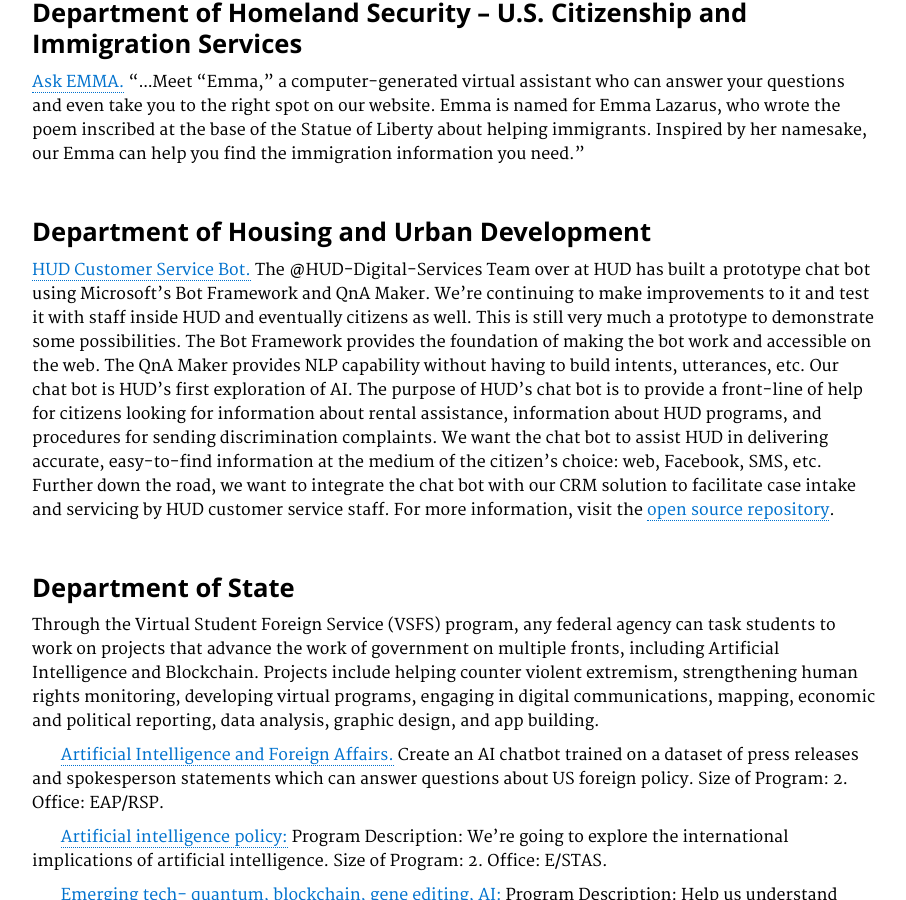
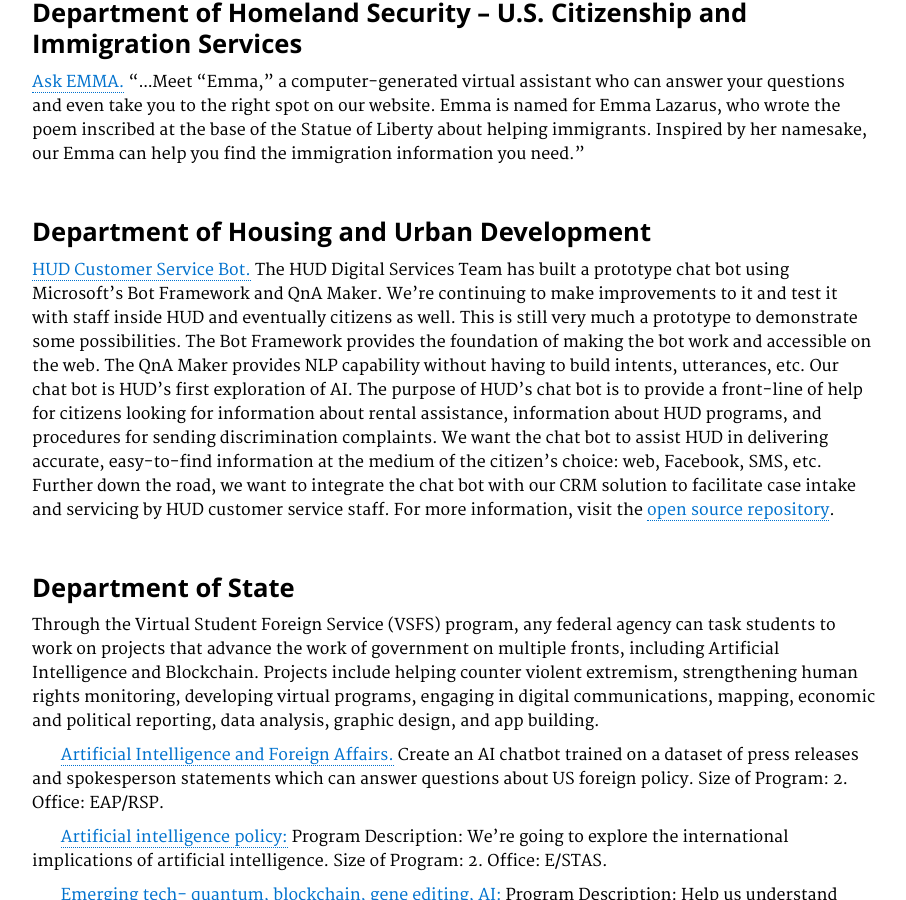
Before and after one commit to GSA/emerging-technology-atlas, a Jekyll site: the page built from pages/artificial-intelligence-programs.md, in a window 1280 px wide and 900 px high, scrolled down 1087 px. Shown: the whole window, without its empty margins (350-1256 px from the left). Built offline with Jekyll 4.4.1, drawn with Linux system fonts in a browser that asks for light colours.

Commit message:
Update artificial-intelligence-programs.md

```diff
--- a/pages/artificial-intelligence-programs.md
+++ b/pages/artificial-intelligence-programs.md
@@ -28,7 +28,7 @@ National Cancer Institute’s Smokefree.gov is working on a pilot to create a qu
 <a href="https://www.uscis.gov/emma">Ask EMMA.</a> "...Meet “Emma,” a computer-generated virtual assistant who can answer your questions and even take you to the right spot on our website. Emma is named for Emma Lazarus, who wrote the poem inscribed at the base of the Statue of Liberty about helping immigrants. Inspired by her namesake, our Emma can help you find the immigration information you need."
 
 ### Department of Housing and Urban Development
-<a href="https://hud-rental-assistance-bot.herokuapp.com/">HUD Customer Service Bot.</a> The @HUD-Digital-Services Team over at HUD has built a prototype chat bot using Microsoft's Bot Framework and QnA Maker. We're continuing to make improvements to it and test it with staff inside HUD and eventually citizens as well. This is still very much a prototype to demonstrate some possibilities. The Bot Framework provides the foundation of making the bot work and accessible on the web. The QnA Maker provides NLP capability without having to build intents, utterances, etc. Our chat bot is HUD's first exploration of AI. The purpose of HUD's chat bot is to provide a front-line of help for citizens looking for information about rental assistance, information about HUD programs, and procedures for sending discrimination complaints. We want the chat bot to assist HUD in delivering accurate, easy-to-find information at the medium of the citizen's choice: web, Facebook, SMS, etc. Further down the road, we want to integrate the chat bot with our CRM solution to facilitate case intake and servicing by HUD customer service staff. For more information, visit the <a href="https://github.com/HUD-Digital-Services/customer-service-bot">open source repository</a>.
+<a href="https://hud-rental-assistance-bot.herokuapp.com/">HUD Customer Service Bot.</a> The HUD Digital Services Team has built a prototype chat bot using Microsoft's Bot Framework and QnA Maker. We're continuing to make improvements to it and test it with staff inside HUD and eventually citizens as well. This is still very much a prototype to demonstrate some possibilities. The Bot Framework provides the foundation of making the bot work and accessible on the web. The QnA Maker provides NLP capability without having to build intents, utterances, etc. Our chat bot is HUD's first exploration of AI. The purpose of HUD's chat bot is to provide a front-line of help for citizens looking for information about rental assistance, information about HUD programs, and procedures for sending discrimination complaints. We want the chat bot to assist HUD in delivering accurate, easy-to-find information at the medium of the citizen's choice: web, Facebook, SMS, etc. Further down the road, we want to integrate the chat bot with our CRM solution to facilitate case intake and servicing by HUD customer service staff. For more information, visit the <a href="https://github.com/HUD-Digital-Services/customer-service-bot">open source repository</a>.
 
 ### Department of State
 Through the Virtual Student Foreign Service (VSFS) program, any federal agency can task students to work on projects that advance the work of government on multiple fronts, including Artificial Intelligence and Blockchain. Projects include helping counter violent extremism, strengthening human rights monitoring, developing virtual programs, engaging in digital communications, mapping, economic and political reporting, data analysis, graphic design, and app building.
```
